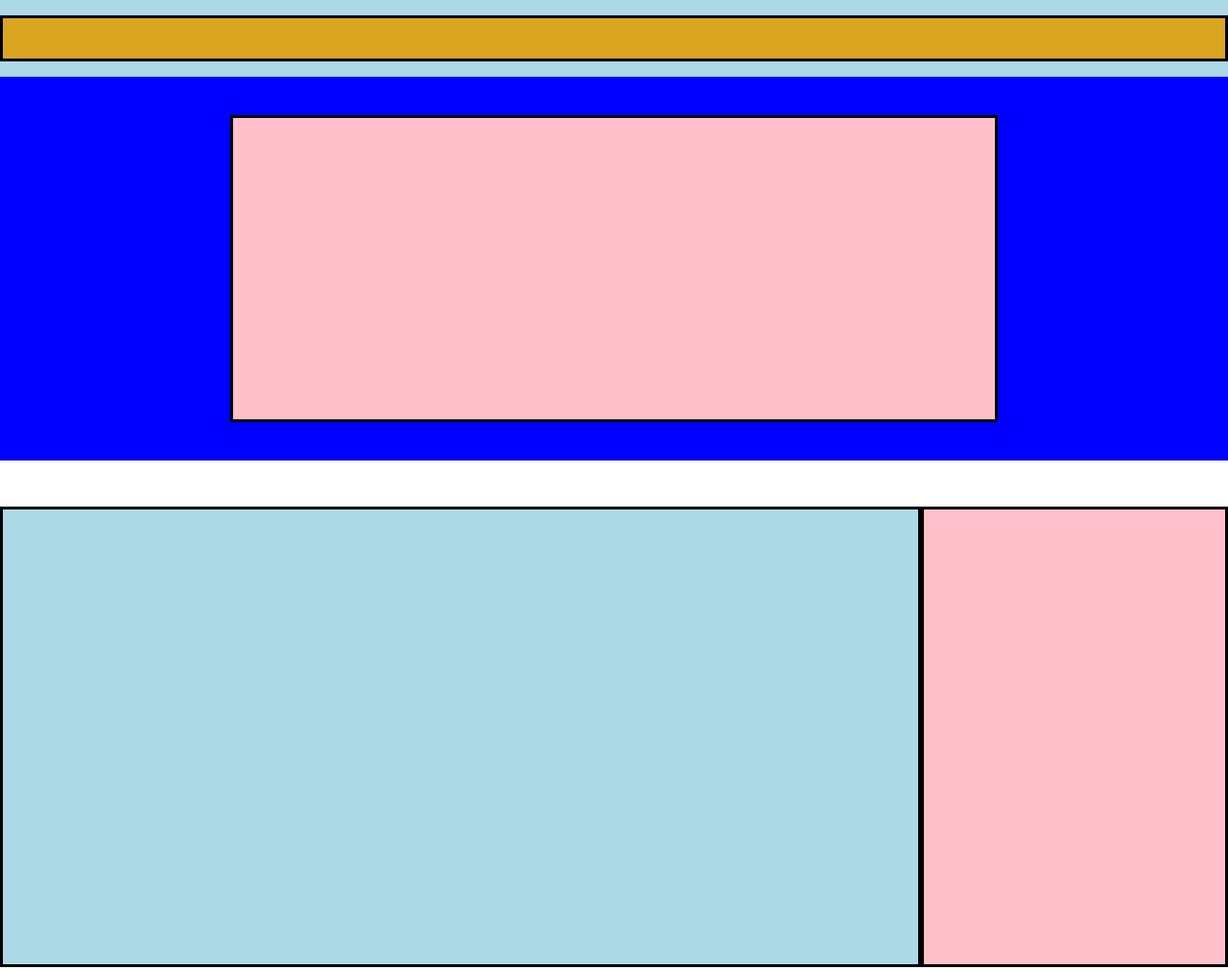
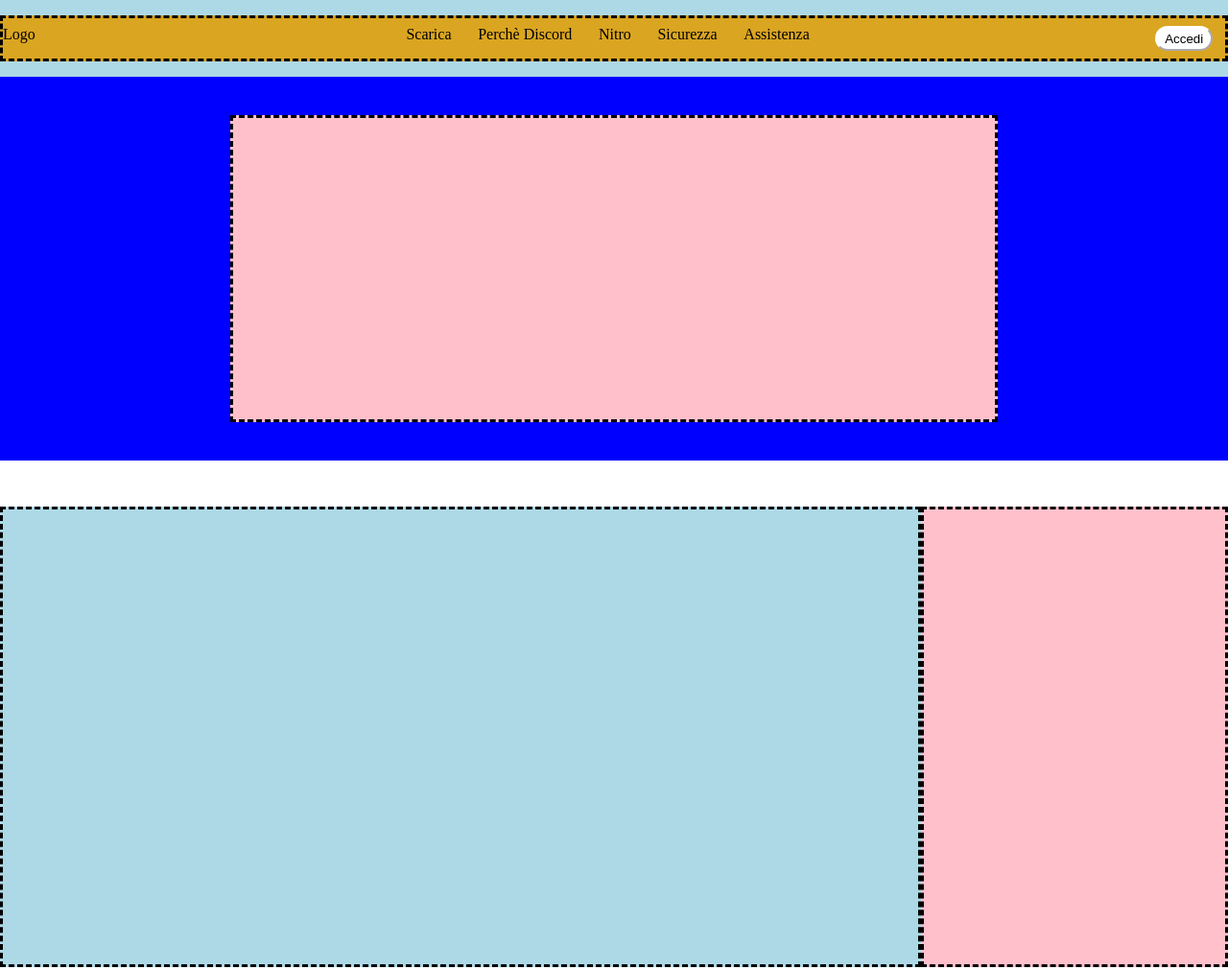
Before and after one commit to MatteoCarbone17/htmlcss-struttura-discord, a plain HTML site: page index.html in a window 1280 px wide. Shown: the top 1011 px of the page at 96% size. Drawn offline with Linux system fonts and the light colour scheme.

Commit message:
add folder img, nav button

```diff
--- a/css/style.css
+++ b/css/style.css
@@ -12,13 +12,56 @@
     width: 100%;
 }
 
-nav.nav{
-    border: solid black;
+.nav{
+    border: dashed  black;
     height: 3rem;
     width: 80rem;
     background-color: #daa520;
     margin-top: 1rem;
+    display: flex;
+
 }
+
+.logo,
+.button-flex,
+.link{
+    flex-basis: 33%;
+
+}
+.ul-link{
+    display: flex;
+    justify-content: space-between;
+    list-style-type: none;
+    margin:.5rem 0 .5rem 0 ;
+}
+ul>li{
+    display: inline;
+}
+
+.logo{
+    padding-top: .5rem;
+    padding-bottom: .5rem;
+}
+
+.button-flex{
+    display: flex;
+    justify-content: flex-end;
+}
+
+
+.button-login{
+    margin-top: .5rem;
+    margin-bottom: .5rem;
+    padding-left: .5rem;
+    padding-right: .5rem;
+    border-radius: 1rem;
+    border-color: white;
+    background-color: white;
+    color: black;
+
+}
+
+
 
 .header-section{
     display: flex;
@@ -33,7 +76,7 @@ nav.nav{
     margin-top: 2.5rem;
     margin-bottom: 2.5rem;
     width: 50rem;
-    border: solid black;
+    border: dashed  black;
     height: 20rem;
     background-color: #ffc0cb;
 
@@ -50,7 +93,7 @@ nav.nav{
 .items-flex{
     margin-top: 3rem;
     margin-bottom: 3rem;
-    border: solid black;
+    border: dashed  black;
     height: 30rem;
 }
 .big-box{
@@ -94,7 +137,7 @@ nav.nav{
     height: 40rem;
     background-color: green;
     margin-top: 2.5rem;
-    border: solid black;
+    border: dashed black;
 }
 
 .footer-conteiner{
@@ -108,7 +151,7 @@ nav.nav{
     height: 25rem;
     width: 15rem;
     background-color: lightblue;
-    border: solid black;
+    border: dashed  black;
     margin-top: 1.5rem;
     margin-bottom: .5rem;
 
@@ -120,7 +163,7 @@ nav.nav{
     height: 25rem;
     width: 20rem;
     background-color: palevioletred;
-    border: solid black;
+    border: dashed black;
 }
 
 #low-conteiner{
@@ -134,7 +177,7 @@ nav.nav{
 }
 
 .low-nav{
-    border: solid black;
+    border: dashed black;
     height: 3rem;
     width: 80rem;
     background-color: aqua
--- a/index.html
+++ b/index.html
@@ -12,6 +12,34 @@
      <header>
         <div  id="conteiner-nav">
             <nav class="nav">
+                <div class="logo">
+                    Logo
+                </div>
+                <div class="link">
+                    <ul class="ul-link">
+                        <li>
+                            Scarica
+                        </li>
+                        <li>
+                            Perchè Discord
+                        </li>
+                        <li>
+                            Nitro
+                        </li>
+                        <li>
+                            Sicurezza
+                        </li>
+                        <li>
+                            Assistenza
+                        </li>
+                    </ul>
+                </div>
+                <div class="button-flex">
+                    <button class="button-login" type="submit">
+                    Accedi
+                    </button>
+
+                </div>
             </nav>
         </div>
         <section class="header-section">
```
Also changed, not shown: img/ita.png (added), img/item1.svg (added), img/item2.svg (added), img/item3.svg (added), img/item4-big.svg (added), img/jumbo.png (added), img/logo.svg (added), img/stars.svg (added), img/wave.svg (added).
